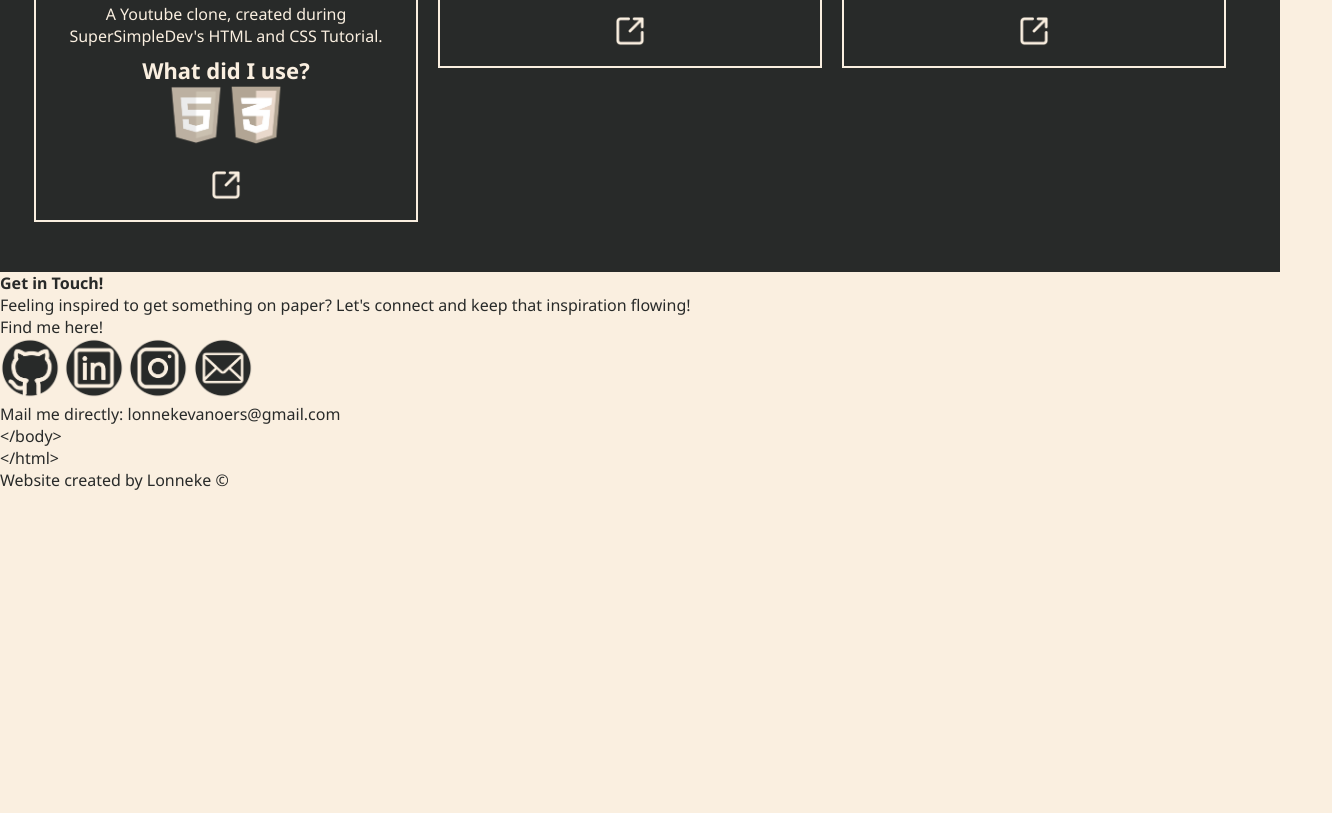
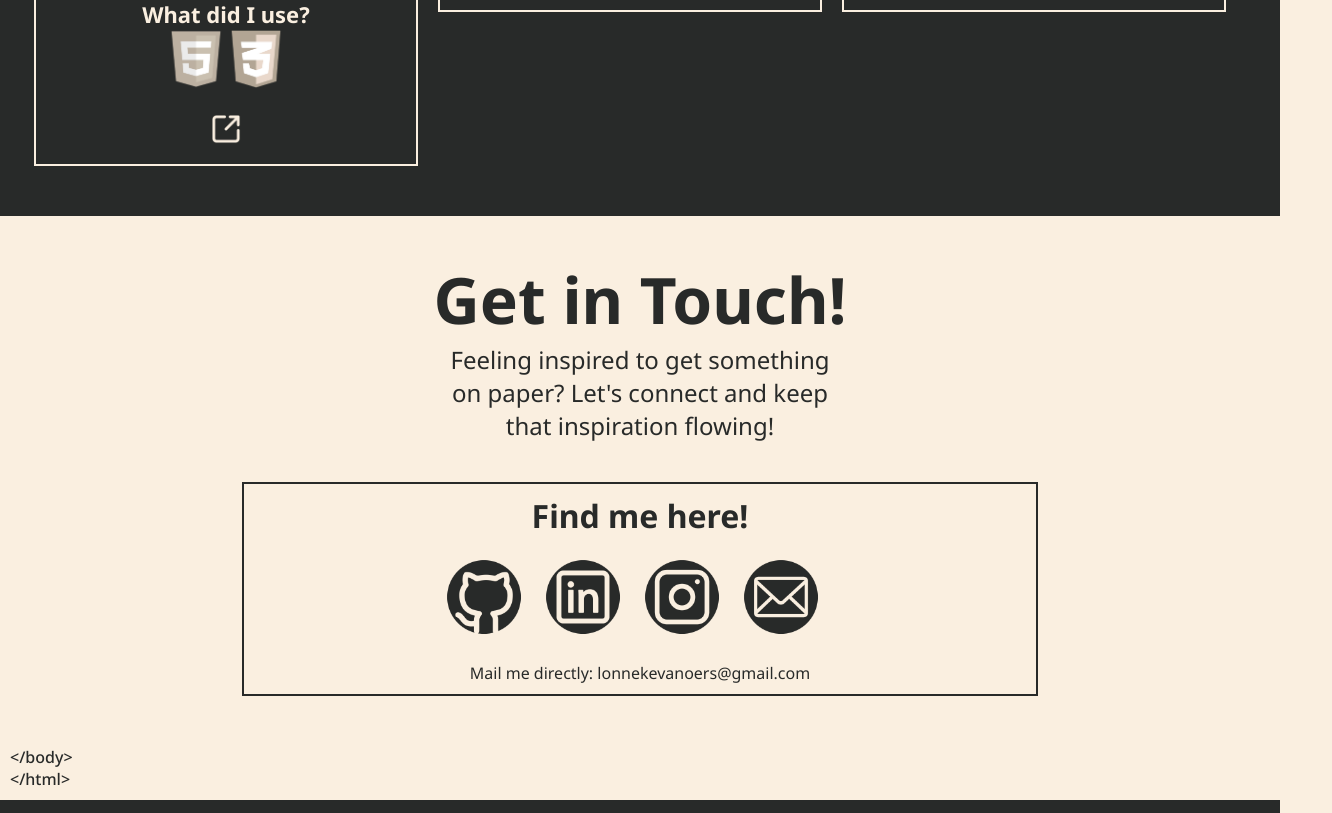
Before and after one commit to Lxnneke/Portfolio-Website, a plain HTML site: page index.html in a window 1280 px wide. Shown: the part 1976-2789 px from the top of the page, 1332 px wide, since content can reach past the window. Before the commit the page ends 2467 px from the top, so only its background shows below. Drawn offline with Linux system fonts and the light colour scheme.

Commit message:
Complete the contact page and add temporary pics

```diff
--- a/index.html
+++ b/index.html
@@ -43,7 +43,7 @@
                 </div>
             </div>
             <div class="rightSide">
-                <img src="https://placehold.co/600x400" class="mainImage">
+                <img src="https://picsum.photos/400/300" class="mainImage">
             </div>
         </div>
     </main>
@@ -69,7 +69,7 @@
     <section id="aboutMe">
         <div class="leftSideImg">
             <p class="imageCode">&lt;img src="me" alt="an image of myself! /&gt;</p>
-            <img src="./images/L Logo white.png">
+            <img src="https://picsum.photos/400/300" class="aboutmeImg">
         </div>
         <div class="information">
             <h3 class="abtMeHeader">A LITTLE BIT ABOUT ME</h3>
@@ -127,19 +127,19 @@
         <div class="contactOverview">
             <p class="contactOverviewText">Find me here!</p>
             <div class="contactimages">
-                <img src="./images/githubIcon.png">
-                <img src="./images/linkedinIcon.png">
-                <img src="./images/instagramIcon.png">
-                <img src="./images/mailIcon.png">
+                <a href="#"><img src="./images/githubIcon.png"></a>
+                <a href="#"><img src="./images/linkedinIcon.png"></a>
+                <a href="#"><img src="./images/instagramIcon.png"></a>
+                <a href="#"><img src="./images/mailIcon.png"></a>
             </div>
             <p>Mail me directly: lonnekevanoers@gmail.com</p>
         </div>
+    </section>
 
-        <div class="endHtmlContainer">
+    <div class="endHtmlContainer">
             <p>&lt;/body&gt;</p>
             <p>&lt;/html&gt;</p>
-        </div>
-    </section>
+    </div>
 
     <section class="end">
         <p>Website created by  Lonneke ©</p>
--- a/styles/styles.css
+++ b/styles/styles.css
@@ -198,6 +198,10 @@ h3 {
     line-height: 60px;
 }
 
+.aboutmeImg {
+    height: 100%;
+}
+
 /*****************************************/
 /***************PROJECTS******************/
 /*****************************************/
@@ -278,3 +282,61 @@ h5 {
 .singularSkills:hover .skillDescriptor {
     opacity: 1;
 }
+
+/*****************************************/
+/*************CONTACT ME******************/
+/*****************************************/
+#contact {
+    text-align: center;
+    margin-top: 40px;
+    display: flex;
+    flex-direction: column;
+    justify-content: center;
+    align-items: center;
+    margin-bottom: 40px;
+}
+
+h4 {
+    font-size: 4rem;
+}
+
+#contact > p {
+    font-size: 1.5rem;
+    width: 30%;
+    margin-bottom: 40px;
+}
+
+.contactOverview {
+    border: 2px solid #282A29;
+    padding: 10px 200px;
+}
+
+.contactOverviewText {
+    font-size: 2rem;
+    font-weight: 700;
+    margin-bottom: 20px;
+}
+
+.contactimages img {
+    height: 80px;
+    padding-right: 15px;
+    margin-bottom: 20px;
+}
+
+.endHtmlContainer {
+    font-weight: 500;
+    padding: 10px 0 10px 10px;
+}
+
+/*****************************************/
+/******************END********************/
+/*****************************************/
+.end {
+    background-color: #282A29;
+    text-align: center;
+    padding: 16px 0 8px 0;
+}
+
+.end p {
+    color:#FAEFE0;
+}
```
Also changed, not shown: images/Personal website.png (added).
